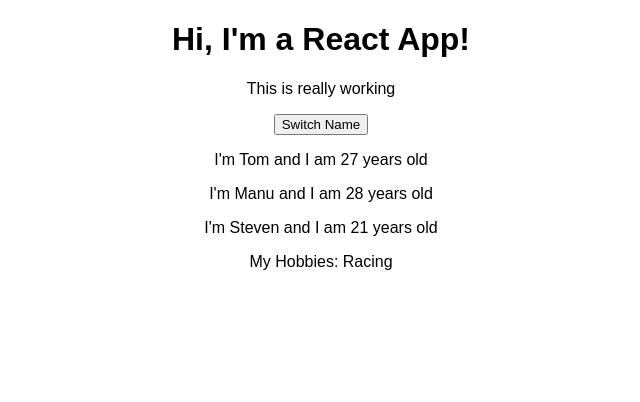
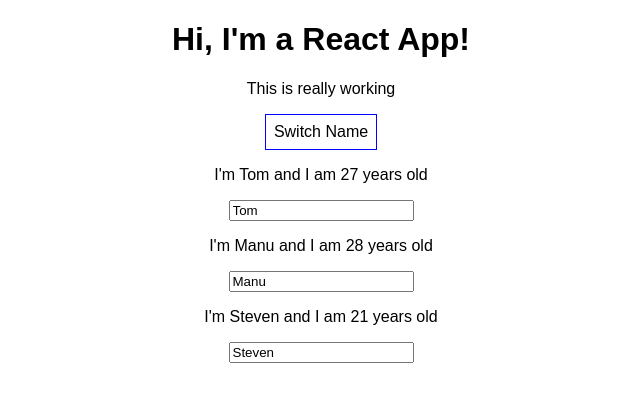
Before and after one commit to jack-chen1688/React-Complete, a React (Create React App) app in the folder react-complete-guide/: page / in a window 1280 px wide. Both pictures are taken after a click on the button "Switch Name". Shown: the top 402 px of the page, without its empty margins (319-959 px from the left). Built offline with nearby package versions, Linux system fonts and the light colour scheme.

Commit message:
Added list and update each Person component using its input.

```diff
--- a/react-complete-guide/src/App.js
+++ b/react-complete-guide/src/App.js
@@ -6,9 +6,9 @@ import Person from './Person/Person';
 class App extends Component {
   state = {
     persons: [
-      { name: 'Tom', age: 27},
-      { name: 'Manu', age: 28},
-      { name: 'Steven', age: 21}
+      {id:'asdf',name: 'Tom', age: 27},
+      {id:'xzvf',name: 'Manu', age: 28},
+      {id:'acsd',name: 'Steven', age: 21}
     ],
     otherState: 'Some other value',
     showPersons: false,
@@ -17,12 +17,31 @@ class App extends Component {
   switchNameHandler = (newName) => {
     this.setState({
       persons: [
-        { name: newName, age: 27},
-        { name: 'Manu', age: 28},
-        { name: 'Steven', age: 21}
+        {name: newName, age: 27},
+        {name: 'Manu', age: 28},
+        {name: 'Steven', age: 21}
       ],
     })
   }
+
+  nameChangedHandler = (id, event) => {
+    console.log(event.target.value, id)
+    const persons = [...this.state.persons]
+    const personIndex = persons.findIndex((p) => p.id === id)
+    const person = {...persons[personIndex]}
+    person.name = event.target.value
+    persons[personIndex] = person
+    this.setState({persons:persons})
+  }
+
+  // nameChangedHandler1 = (index, event) => {
+  //   console.log(event.target.value, index)
+  //   const persons = [...this.state.persons]
+  //   const person = {...persons[index]}
+  //   person.name = event.target.value
+  //   persons[index] = person
+  //   this.setState({persons:persons})
+  // }
 
   togglePeronsHanelder = () => {
     this.setState({
@@ -30,23 +49,50 @@ class App extends Component {
     })
   }
 
+  deletePersonHandler = (personIndex) => {
+    console.log("delete is called for", personIndex)
+    const persons = [...this.state.persons];
+    persons.splice(personIndex, 1)
+    this.setState({persons: persons})
+  }
+
   render() {
+    const style = {
+      backgroundColor: 'white',
+      font: 'inherit',
+      border: '1px solid blue',
+      padding: '8px',
+      cursor: 'pointer'
+    };
+
+    let persons = null
+
+    if (this.state.showPersons) {
+      persons = (
+        <div>
+          { this.state.persons.map((person, index) => {
+            return (
+              <Person
+                name={person.name}
+                age={person.age}
+                click={this.deletePersonHandler.bind(this, index)}
+                key={person.id}
+                changed={(event) => this.nameChangedHandler(person.id, event)}
+                // changed={(event) => this.nameChangedHandler1(index, event)}
+
+                // changed={this.nameChangedHandler.bind(this, person.id)}
+                />
+            )})
+          }
+        </div>
+      )
+    }
     return (
       <div className="App">
         <h1>Hi, I'm a React App!</h1>
         <p>This is really working</p>
-        <button onClick={this.togglePeronsHanelder}> Switch Name </button>
-        { this.state.showPersons ?
-          <div>
-            <Person name = {this.state.persons[0].name} age={this.state.persons[0].age}/>
-            <Person name={this.state.persons[1].name} age={this.state.persons[1].age}/>
-            <Person name={this.state.persons[2].name}
-              age={this.state.persons[2].age}
-              click={this.switchNameHandler.bind(this, 'Max')}>
-              My Hobbies: Racing
-            </Person>
-          </div>: null
-        }
+        <button style={style} onClick={this.togglePeronsHanelder}> Switch Name </button>
+        {persons}
       </div>
     );
   }
--- a/react-complete-guide/src/Person/Person.js
+++ b/react-complete-guide/src/Person/Person.js
@@ -2,9 +2,10 @@ import React from 'react'
 
 const person = (props) => {
     return (
-        <div onClick={props.click}>
-            <p> I'm {props.name} and I am {props.age} years old</p>
+        <div>
+            <p onClick={props.click}> I'm {props.name} and I am {props.age} years old</p>
             <p>{props.children}</p>
+            <input type='text' onChange={props.changed} value={props.name} />
         </div>
     );
 };
```
